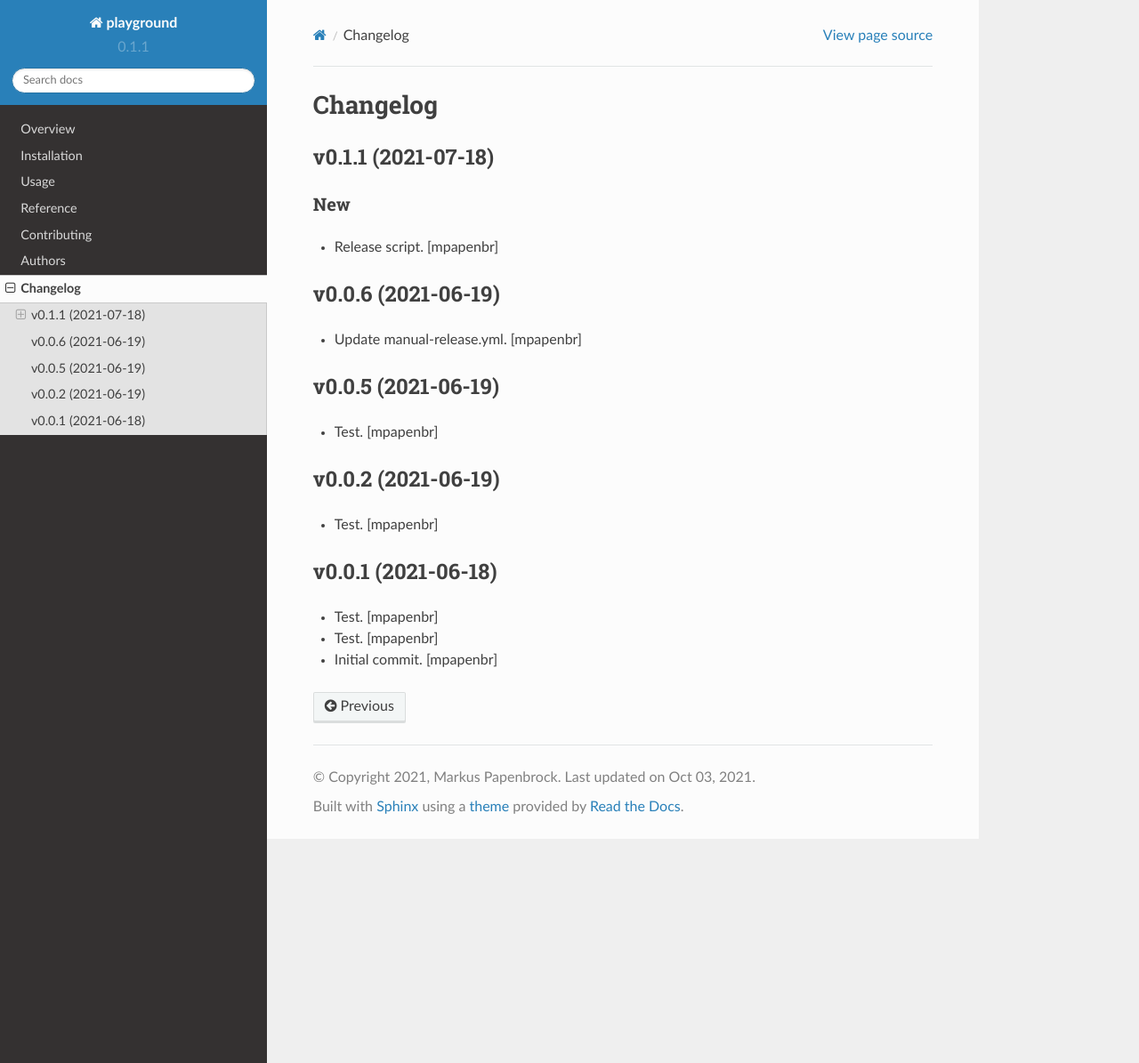
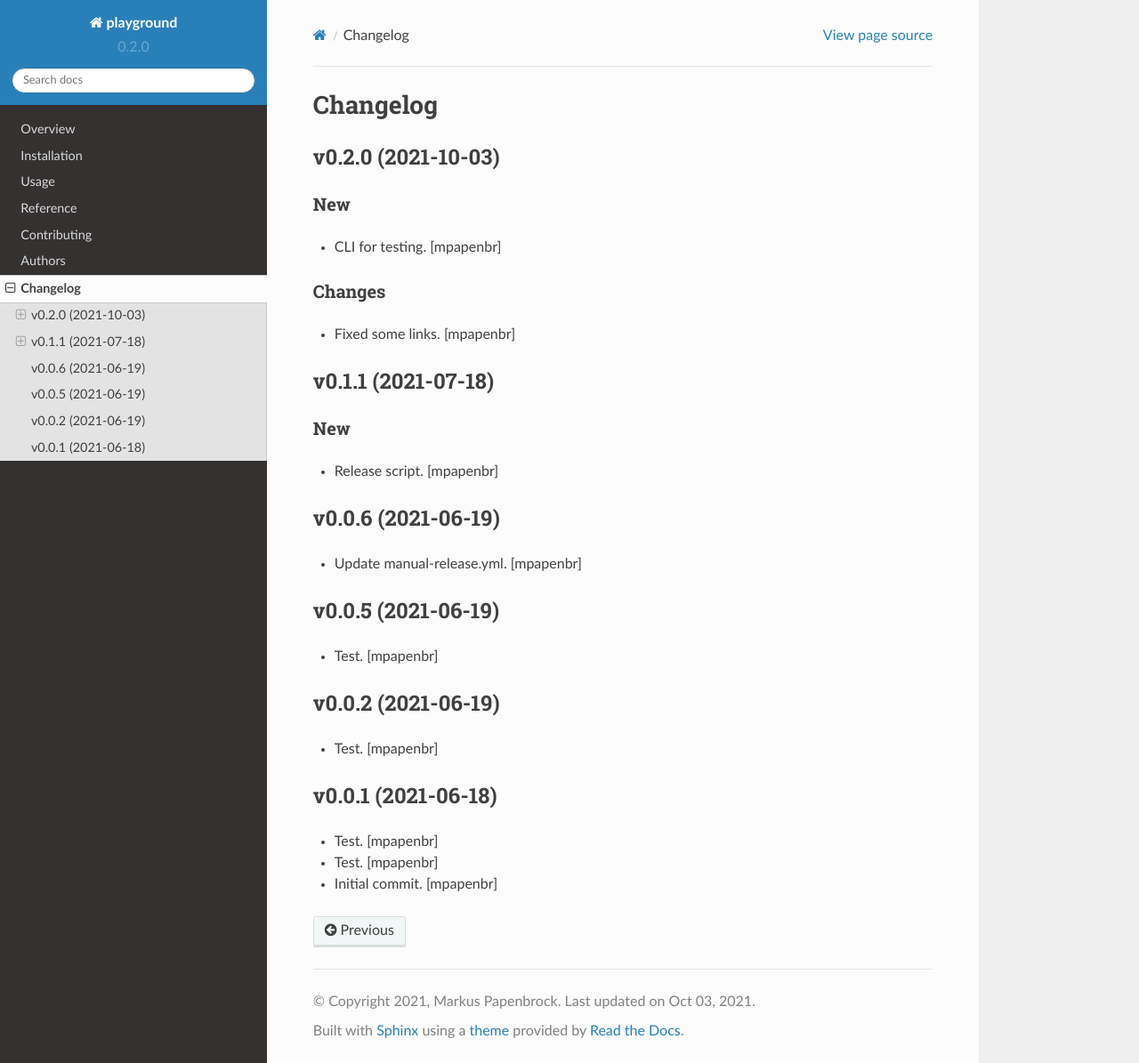
Before and after one commit to mpapenbr/playground-pyhton, a Sphinx documentation site: the page built from docs/changelog.rst, in a window 1280 px wide and 1195 px high. Shown: the whole window at 89% size. Built offline with Sphinx 7.4.7 and the Read the Docs theme 2.0.0, drawn with Linux system fonts in a browser that asks for light colours.

Commit message:
Bump version: 0.1.1 → 0.2.0

```diff
--- a/CHANGELOG.rst
+++ b/CHANGELOG.rst
@@ -2,8 +2,20 @@
 =========
 
 
+v0.2.0 (2021-10-03)
+-------------------
+
+New
+~~~
+- CLI for testing. [mpapenbr]
+
+Changes
+~~~~~~~
+- Fixed some links. [mpapenbr]
+
+
 v0.1.1 (2021-07-18)
-------------------
+-------------------
 
 New
 ~~~
--- a/README.rst
+++ b/README.rst
@@ -40,9 +40,9 @@
     :alt: Supported implementations
     :target: https://pypi.org/project/playground
 
-.. |commits-since| image:: https://img.shields.io/github/commits-since/mpapenbr/playground-python/v0.1.1.svg
+.. |commits-since| image:: https://img.shields.io/github/commits-since/mpapenbr/playground-python/v0.2.0.svg
     :alt: Commits since latest release
-    :target: https://github.com/mpapenbr/playground-python/compare/v0.1.1...main
+    :target: https://github.com/mpapenbr/playground-python/compare/v0.2.0...main
 
 
 
--- a/docs/conf.py
+++ b/docs/conf.py
@@ -20,7 +20,7 @@
 year = '2021'
 author = 'Markus Papenbrock'
 copyright = '{0}, {1}'.format(year, author)
-version = release = '0.1.1'
+version = release = '0.2.0'
 
 pygments_style = 'trac'
 templates_path = ['.']
--- a/setup.py
+++ b/setup.py
@@ -23,7 +23,7 @@
 
 setup(
     name='playground',
-    version='0.1.1',
+    version='0.2.0',
     license='MIT',
     description='Playground for python stuff',
 
--- a/src/playground/__init__.py
+++ b/src/playground/__init__.py
@@ -1 +1 @@
-__version__ = '0.1.1'
+__version__ = '0.2.0'
```
Also changed, not shown: .bumpversion.cfg.
